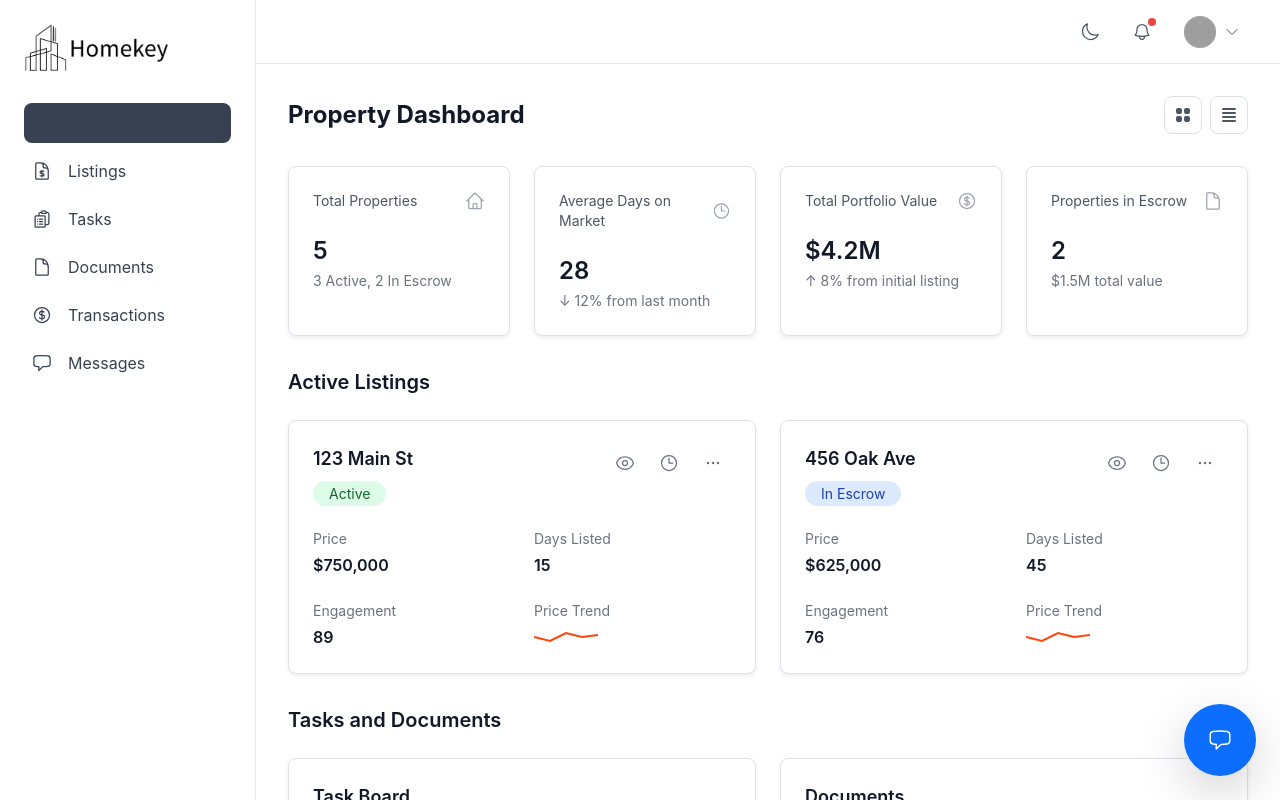
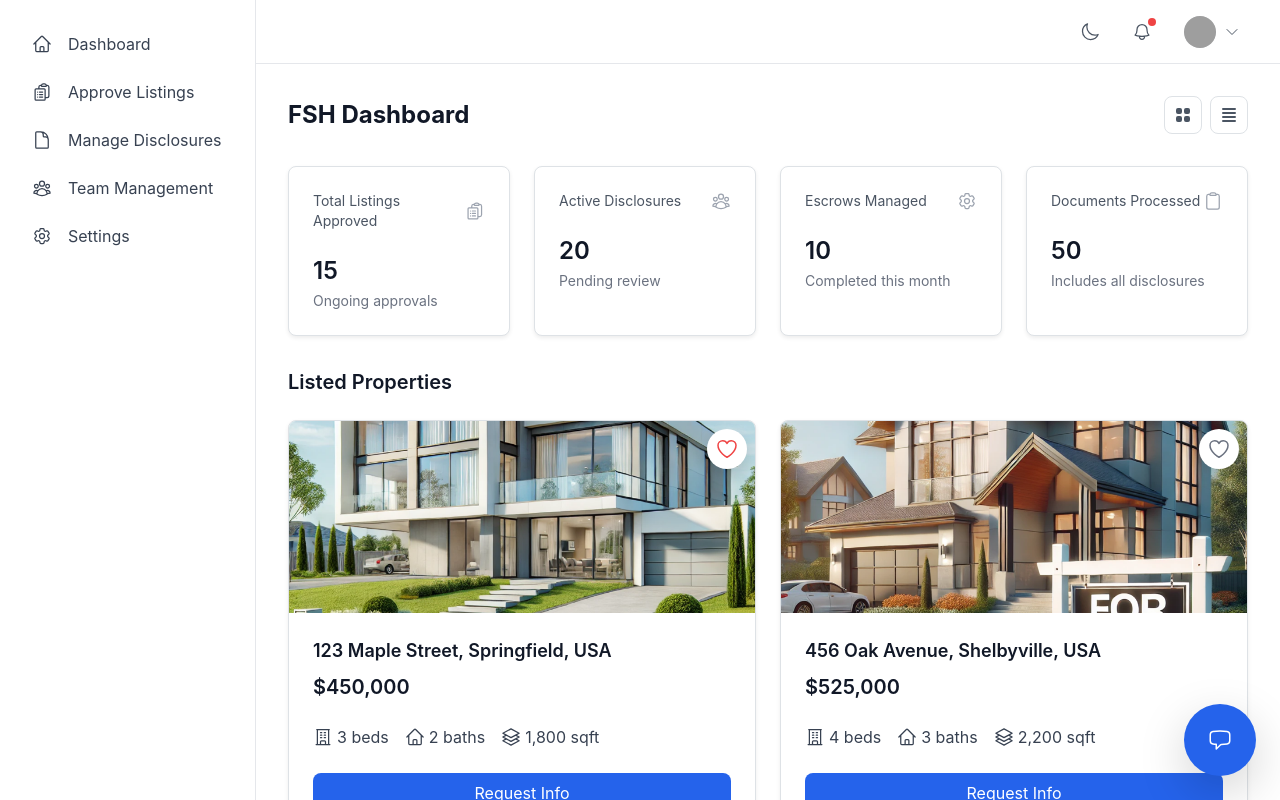
Before and after one commit to 7gb-RAM/homekey-frontend, a React (Create React App) app in the folder homekey-frontend/: page / in a window 1280 px wide. Shown: the top 800 px of the page. Built offline with nearby package versions, Linux system fonts and the light colour scheme; sample sign-in values are in the browser's storage; grey boxes are pictures that could not be loaded; the HTML template or start-up script is replaced by a standard one.

Commit message:
+role based login

```diff
--- a/homekey-frontend/src/App.js
+++ b/homekey-frontend/src/App.js
@@ -13,7 +13,7 @@ import TopBar from "./components/layout/TopBar";
 import { CreateListing } from "./pages/listings/create";
 import "react-toastify/dist/ReactToastify.css"; // Import CSS for styling
 import FshDashboard from "./pages/dashboards/FshDashboard";
-
+import FshSidebar from "./components/layout/FshSidebar";
 
 export function sleep(time) {
   return new Promise((resolve) => setTimeout(resolve, time));
@@ -34,8 +34,13 @@ const AuthenticatedLayout = () => {
   return (
     <div className="flex min-h-screen bg-gray-50 dark:bg-gray-900 transition-colors duration-200">
       {/* This is where we decide whether to use the buyer or seller sidebar */}
-      {/* <BuyerSidebar /> */}
-      <SellerSidebar />
+      {localStorage.getItem("role") === "Seller" ? (
+        <SellerSidebar />
+      ) : localStorage.getItem("role") === "Buyer" ? (
+        <BuyerSidebar />
+      ) : (
+        <FshSidebar />
+      )}
       <div className="flex-1">
         <TopBar />
         <main>
@@ -54,35 +59,38 @@ function App() {
           <Route path="/sign-up/*" element={<SignUp routing="path" path="/sign-up" />} />
           <Route path="/sign-in/*" element={<SignIn routing="path" path="/sign-in" />} />
 
-          <Route
+          {/* <Route
             path="/buyer_dashboard/*"
             element={
               <ProtectedRoute>
                 <AuthenticatedLayout />
               </ProtectedRoute>
-            }>
+            }
+          >
             <Route index element={<BuyerDashboard />} />
-          </Route>
-
+          </Route> */}
+          {/*
           <Route
             path="/seller_dashboard/*"
             element={
               <ProtectedRoute>
                 <AuthenticatedLayout />
               </ProtectedRoute>
-            }>
+            }
+          >
             <Route index element={<SellerDashboard />} />
-          </Route>
+          </Route> */}
 
-          <Route
+          {/* <Route
             path="/fsh_dashboard/*"
             element={
               <ProtectedRoute>
                 <AuthenticatedLayout />
               </ProtectedRoute>
-            }>
+            }
+          >
             <Route index element={<FshDashboard />} />
-          </Route>
+          </Route> */}
 
           <Route
             path="/"
@@ -92,7 +100,18 @@ function App() {
               </ProtectedRoute>
             }
           >
-            <Route index element={<SellerDashboard />} />
+            <Route
+              index
+              element={
+                localStorage.getItem("role") === "Seller" ? (
+                  <SellerDashboard />
+                ) : localStorage.getItem("role") === "Buyer" ? (
+                  <BuyerDashboard />
+                ) : (
+                  <FshDashboard />
+                )
+              }
+            />
             <Route path="/listings" element={<Listings />} />
             <Route path="/listings/create" element={<CreateListing />} />
             <Route path="/settings" element={<Listings />} />
```
